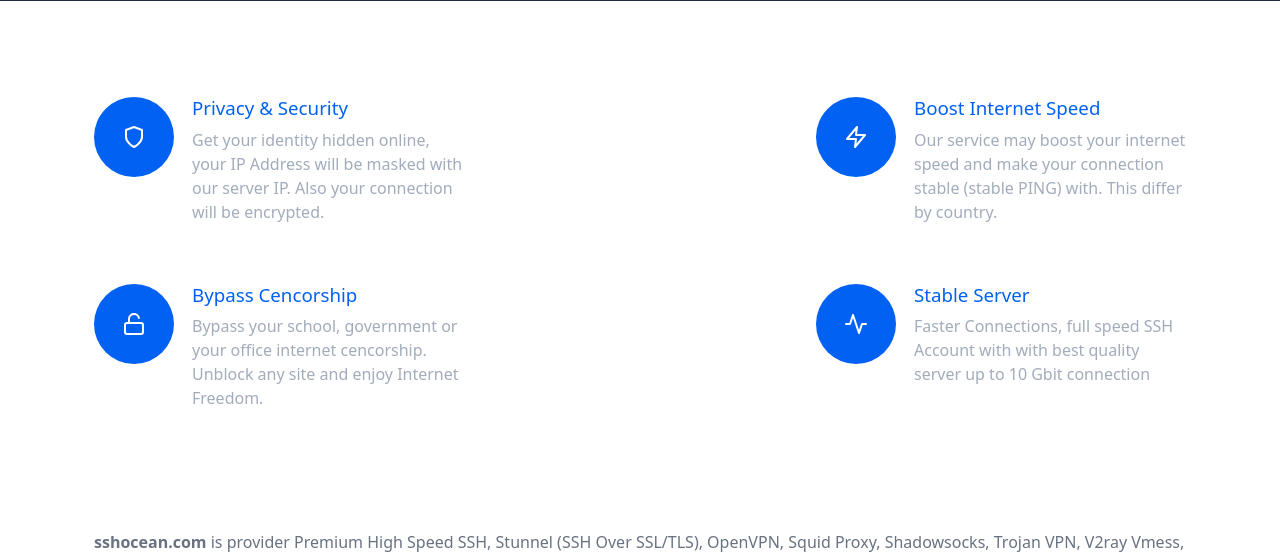
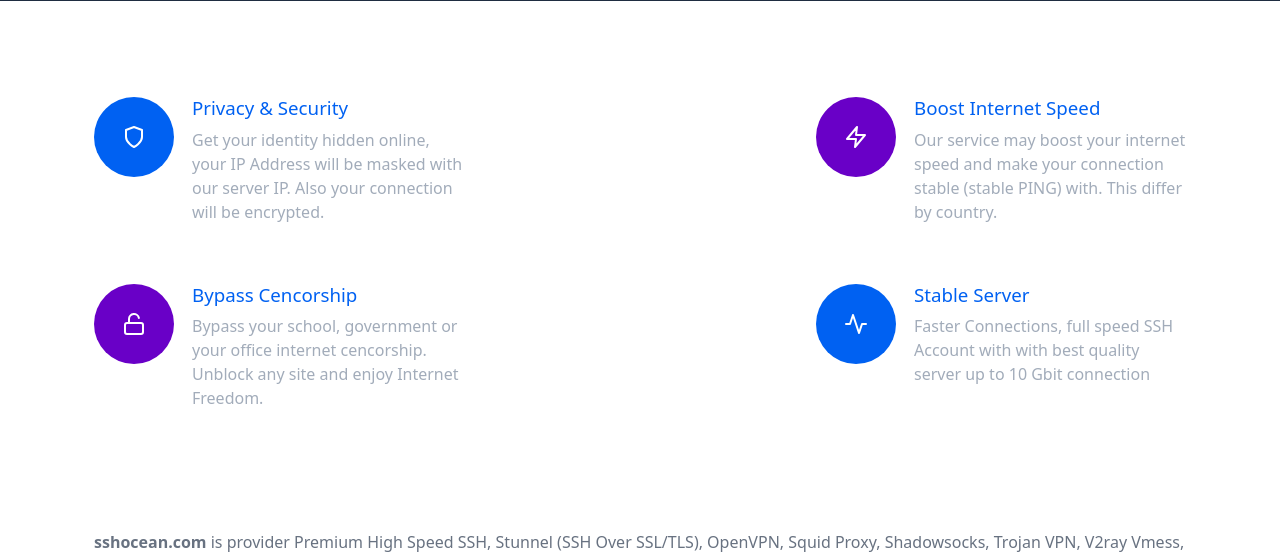
Before and after one commit to prantob29/sshocean-hw, a PHP site: page / in a window 1280 px wide. Shown: the part 3442-3998 px from the top of the page. Run offline with PHP 8.4, Linux system fonts and the light colour scheme.

Commit message:
add color style

```diff
--- a/index.html
+++ b/index.html
@@ -685,7 +685,7 @@
                     </li>
                     <li class="informationsecond__list--item">
                         <a href="">
-                            <div class="informationsecond__list--wrapper">
+                            <div class="informationsecond__list--wrapper-color">
                                 <svg xmlns="http://www.w3.org/2000/svg" width="24" height="24" viewBox="0 0 24 24" fill="none" stroke="#ffffff"
                                     stroke-width="2" stroke-linecap="round" stroke-linejoin="round" class="feather feather-zap">
                                     <polygon points="13 2 3 14 12 14 11 22 21 10 12 10 13 2"></polygon>
@@ -697,7 +697,7 @@
                     </li>
                     <li class="informationsecond__list--item">
                         <a href="">
-                            <div class="informationsecond__list--wrapper">
+                            <div class="informationsecond__list--wrapper-color">
                                 <svg xmlns="http://www.w3.org/2000/svg" width="24" height="24" viewBox="0 0 24 24" fill="none" stroke="#ffffff"
                                     stroke-width="2" stroke-linecap="round" stroke-linejoin="round" class="feather feather-unlock">
                                     <rect x="3" y="11" width="18" height="11" rx="2" ry="2"></rect>
--- a/sass/components/_informationsecond.scss
+++ b/sass/components/_informationsecond.scss
@@ -28,7 +28,19 @@
         background-color: #0061f2;
         float: left;
         text-align: center;
-        // margin-right: 20px;
+
+        &-color {
+            background-color: #6900c7;
+            height: 5rem;
+            width: 5rem;
+            font-size: 1.75rem;
+            display: inline-flex;
+            justify-content: center;
+            align-items: center;
+            border-radius: 100%;
+            float: left;
+            text-align: center;
+        }
     }
 
     &__list--caption {
```
Also changed, not shown: css/main.css (+19 -0 lines), css/main.min.css, 2 other files.
